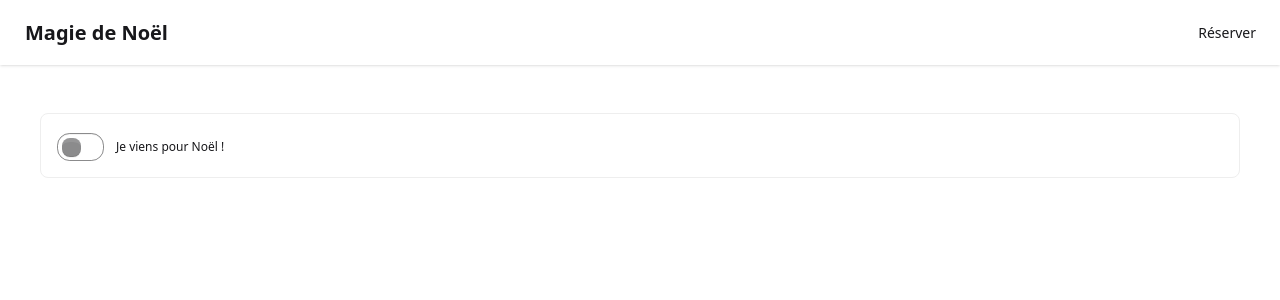
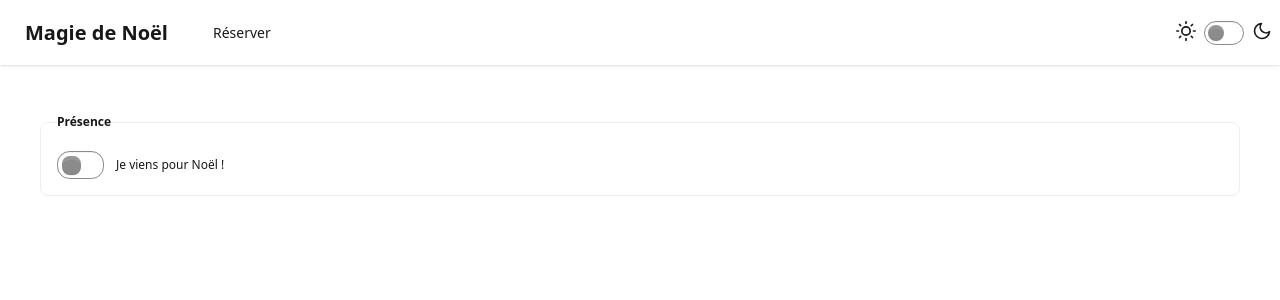
Before and after one commit to timdecool/tp-cours-react, a React (Vite) app: page /reservation in a window 1280 px wide. Shown: the top 300 px of the page. Built offline with nearby package versions, Linux system fonts and the light colour scheme.

Commit message:
visual fixes + lightmode

```diff
--- a/src/App.jsx
+++ b/src/App.jsx
@@ -1,16 +1,16 @@
 
 import './App.css'
 import NavBar from "./components/NavBar.jsx";
-import {Outlet } from "react-router-dom";
+import { Outlet } from "react-router-dom";
 
 function App() {
   return (
-      <>
+      <div className="h-screen flex flex-col">
         <NavBar className="z-10" />
-        <div className="z-0">
+        <div className="z-0 dark:bg-base-200 light:bg-base-900 flex-grow">
           <Outlet />
         </div>
-      </>
+      </div>
   )
 }
 
--- a/src/components/NavBar.jsx
+++ b/src/components/NavBar.jsx
@@ -3,9 +3,8 @@ import {Link} from "react-router-dom";
 const NavBar = () => {
   return (
       <nav className="navbar bg-base-100 shadow-sm">
-        <div className="flex-1">
+        <div className="flex-1 flex gap-3 items-center">
           <Link to="/" className="btn btn-ghost text-xl">Magie de Noël</Link>
-        </div>
           <div className="flex-none">
             <ul className="menu menu-horizontal px-1">
               <li>
@@ -13,6 +12,36 @@ const NavBar = () => {
               </li>
             </ul>
           </div>
+        </div>
+        <label className="flex cursor-pointer gap-2">
+          <svg
+              xmlns="http://www.w3.org/2000/svg"
+              width="20"
+              height="20"
+              viewBox="0 0 24 24"
+                fill="none"
+                stroke="currentColor"
+                strokeWidth="2"
+                strokeLinecap="round"
+                strokeLinejoin="round">
+              <circle cx="12" cy="12" r="5"/>
+              <path
+                  d="M12 1v2M12 21v2M4.2 4.2l1.4 1.4M18.4 18.4l1.4 1.4M1 12h2M21 12h2M4.2 19.8l1.4-1.4M18.4 5.6l1.4-1.4"/>
+            </svg>
+            <input type="checkbox" value="light" className="toggle theme-controller"/>
+            <svg
+                xmlns="http://www.w3.org/2000/svg"
+                width="20"
+                height="20"
+                viewBox="0 0 24 24"
+                fill="none"
+                stroke="currentColor"
+                strokeWidth="2"
+                strokeLinecap="round"
+                strokeLinejoin="round">
+              <path d="M21 12.79A9 9 0 1 1 11.21 3 7 7 0 0 0 21 12.79z"></path>
+            </svg>
+          </label>
       </nav>
   )
 }
--- a/src/components/form-parts/FormComment.jsx
+++ b/src/components/form-parts/FormComment.jsx
@@ -3,7 +3,7 @@ import FormRow from "../layout/FormRow.jsx";
 
 const FormComment = ({form}) => {
   return (
-      <Fieldset title="Optionnel">
+      <Fieldset legend="Optionnel">
         <FormRow>
           <label htmlFor="comment">Tu vois quelque-chose à ajouter ?</label>
           <input
--- a/src/components/form-parts/FormDates.jsx
+++ b/src/components/form-parts/FormDates.jsx
@@ -4,7 +4,7 @@ import FormRow from "../layout/FormRow.jsx";
 
 const FormDates = ({ form }) => {
   return (
-      <Fieldset title="Dates de réservation">
+      <Fieldset legend="Dates de réservation">
         <FormRow>
           <label htmlFor="startDate">De :</label>
           <input
--- a/src/components/form-parts/FormParticipants.jsx
+++ b/src/components/form-parts/FormParticipants.jsx
@@ -4,7 +4,7 @@ import FormRow from "../layout/FormRow.jsx";
 
 const FormParticipants = ({form}) => {
   return (
-      <Fieldset title="Participants">
+      <Fieldset legend="Participants">
         <FormRow justify={true}>
           <label htmlFor="nbOfAdults">Nombre d'adultes :</label>
           <input
--- a/src/components/layout/Fieldset.jsx
+++ b/src/components/layout/Fieldset.jsx
@@ -4,7 +4,7 @@ const Fieldset = ({ legend, children }) => {
   return (
       <fieldset
           className="fieldset p-4 bg-base-100 border border-base-300 rounded-box">
-        <legend className="font-semibold fieldset-legend">{ legend }</legend>
+        <legend className="fieldset-legend">{ legend }</legend>
         {children}
       </fieldset>
         )
--- a/src/pages/HomePage.jsx
+++ b/src/pages/HomePage.jsx
@@ -3,7 +3,7 @@ import {Link} from "react-router-dom";
 const HomePage = () => {
   return (
       <>
-        <div className="hero bg-base-200 h-screen -mt-17">
+        <div className="hero bg-base-200 h-full">
           <div className="hero-content text-center">
             <div className="max-w-md">
               <h1 className="text-5xl font-bold">Bienvenue !</h1>
--- a/src/pages/ReservationPage.jsx
+++ b/src/pages/ReservationPage.jsx
@@ -10,7 +10,7 @@ const ReservationPage = () => {
 
   return (
         <section className="p-10">
-          <Fieldset title="Présence">
+          <Fieldset legend="Présence">
             <FormRow>
               <input
                   id="isComing"
```
Lines whose indentation alone changed are shown as unchanged.
